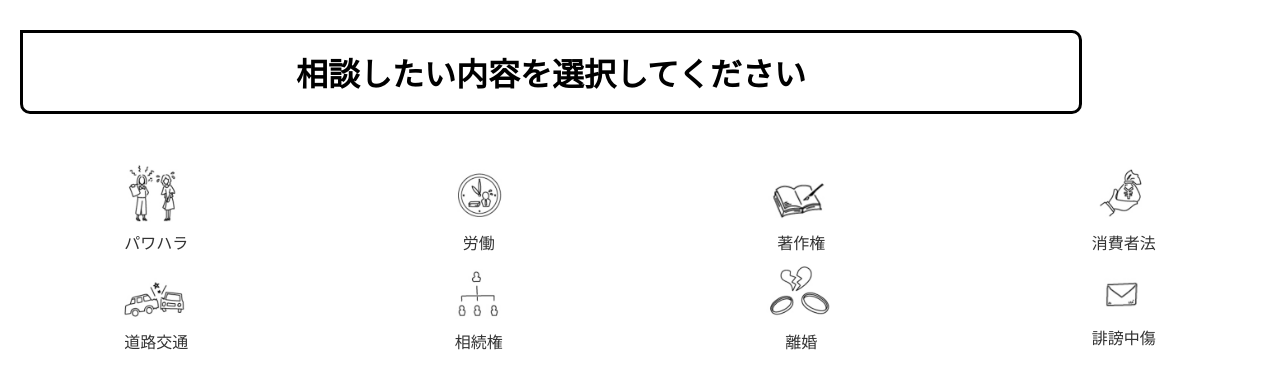
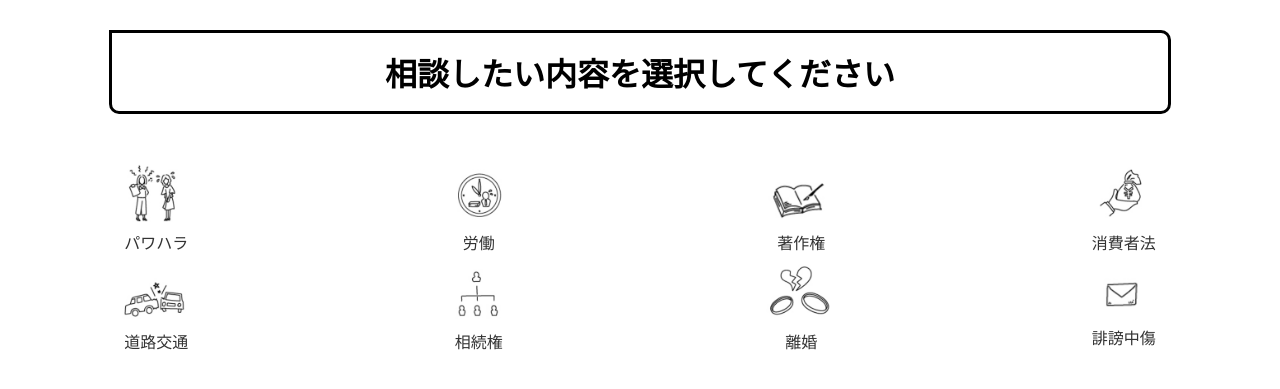
Before and after one commit to s1F102301167/ict_django_group3, a Django app: page /Legal_Support_Mate/ in a window 1280 px wide. Shown: the top 389 px of the page. Run offline with Django 5.2, Linux system fonts and the light colour scheme; some web fonts are replaced.

Commit message:
cssを修正

```diff
--- a/Legal_Support_Mate/static/Legal_Support_Mate/css/botton.css
+++ b/Legal_Support_Mate/static/Legal_Support_Mate/css/botton.css
@@ -13,7 +13,8 @@ body {
 }
 
 h1 {
-    margin: 30px 20px 10px;
+    margin: 30px auto 10px;
+    /* 左右のマージンを auto に設定 */
     background-color: #ffffff;
     position: relative;
     padding: 1rem;
```
